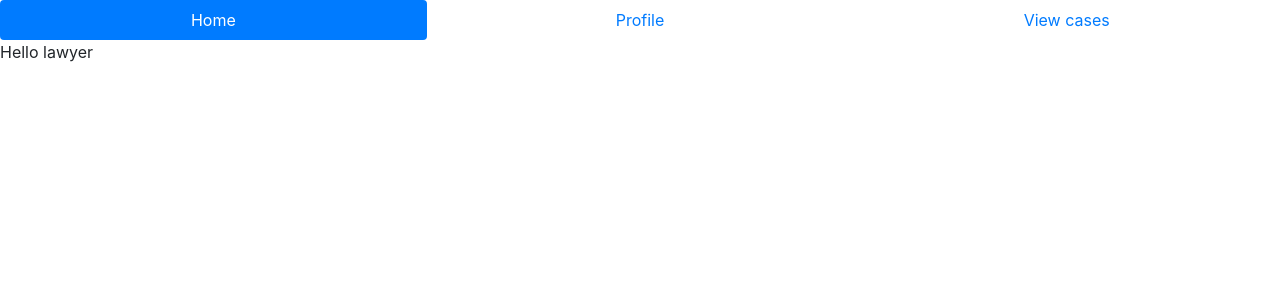
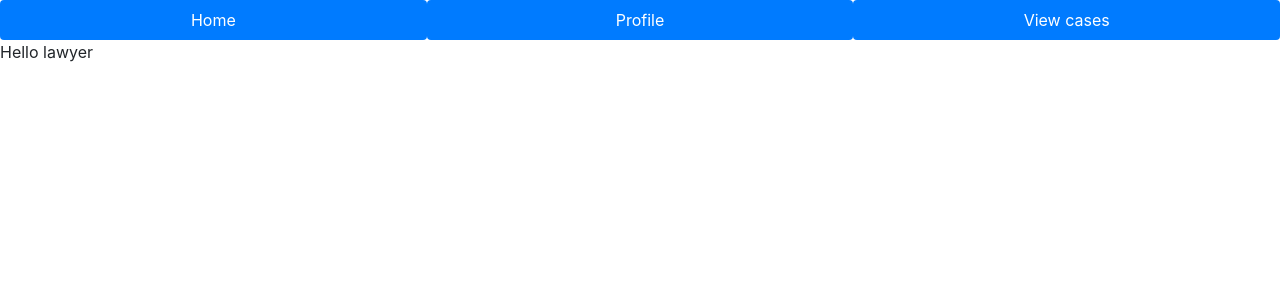
Before and after one commit to olamijinadebayo/the-law, a Django app: page /lawyer/ in a window 1280 px wide. Shown: the top 300 px of the page. Run offline with Django 3.2, Linux system fonts and the light colour scheme; some libraries are stand-ins or nearby versions.

Commit message:
added color to the navbar

```diff
--- a/lawyer/templates/navbar.html
+++ b/lawyer/templates/navbar.html
@@ -1,6 +1,6 @@
 
 <nav class="nav nav-pills nav-justified">
     <a class="nav-item nav-link active" href="{%url 'lawyerdashboard'%}">Home</a>
-    <a class="nav-item nav-link" href="{%url 'lawyerprofile'%}">Profile</a>
-    <a class="nav-item nav-link" href="{%url 'lawyercases'%}">View cases</a>
+    <a class="nav-item nav-link active" href="{%url 'lawyerprofile'%}">Profile</a>
+    <a class="nav-item nav-link active" href="{%url 'lawyercases'%}">View cases</a>
 </nav>
```
